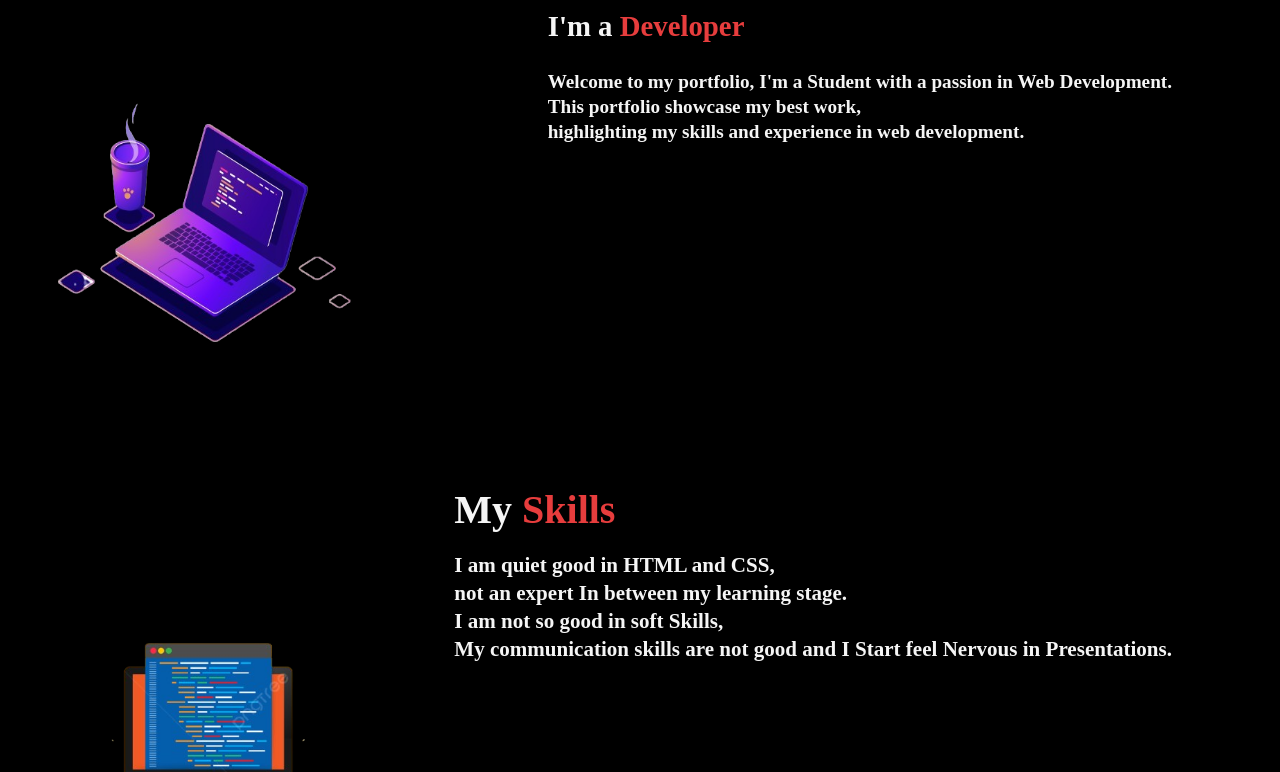
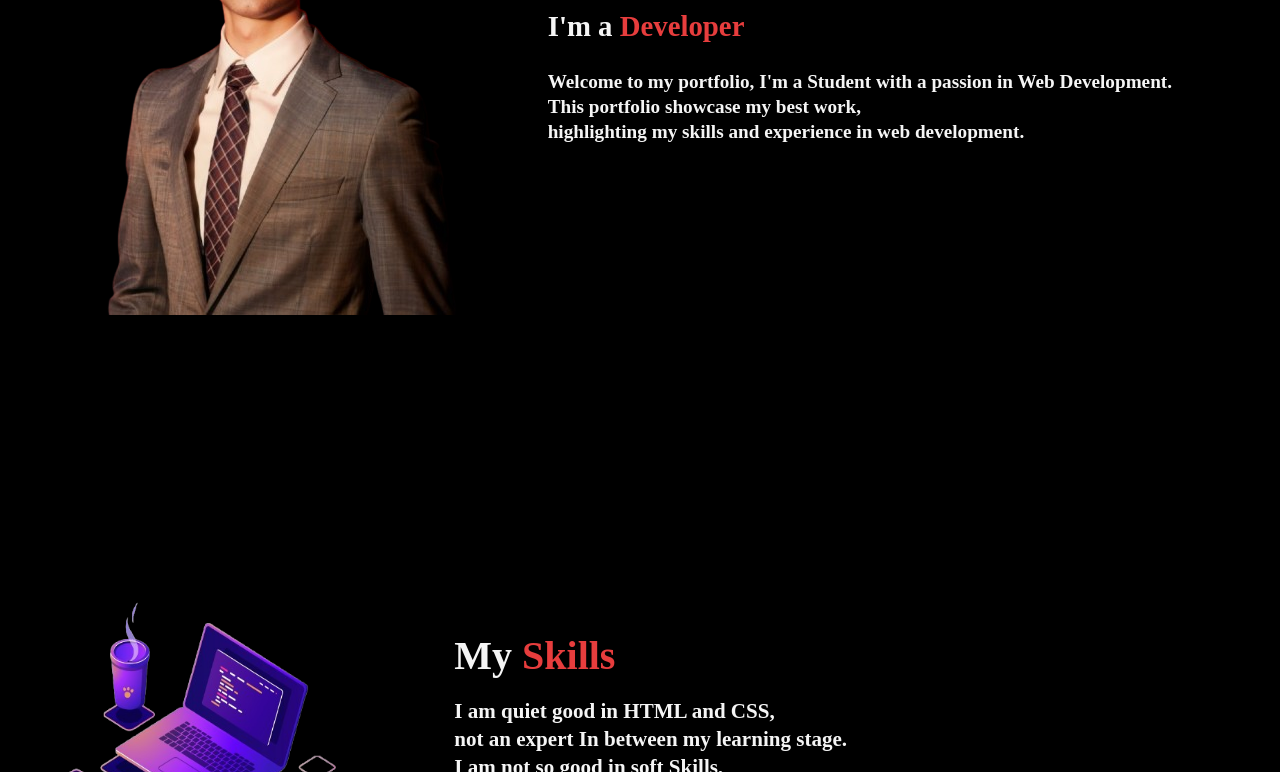
Before and after one commit to sundram-dev/MY-PORTFOLIO, a plain HTML site: page Index.html in a window 1280 px wide. Shown: the part 328-1100 px from the top of the page. Drawn offline with Linux system fonts and the light colour scheme; files whose address does not match are found by name.

Commit message:
Update Index.html

```diff
--- a/Index.html
+++ b/Index.html
@@ -1,7 +1,7 @@
 <html>
   <head>
     <link rel="stylesheet" href="no.css" />
-    <link rel="icon" href="p1 images/sd1.png" />
+    <link rel="icon" href="sd1.png" />
     <title>MY PORTFOLIO</title>
   </head>
   <body class="body">
@@ -29,7 +29,7 @@
       </h4>
     </div>
     <div class="l5">
-      <img src="p1 images/sd1.png" />
+      <img src="sd1.png" />
     </div>
     <div class="skill1">
       <h1 class="skill2">My <span class="skill3"> Skills </span></h1>
```
